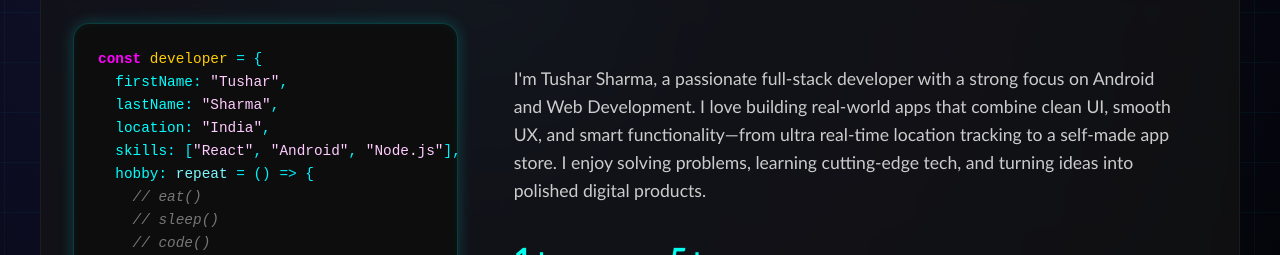
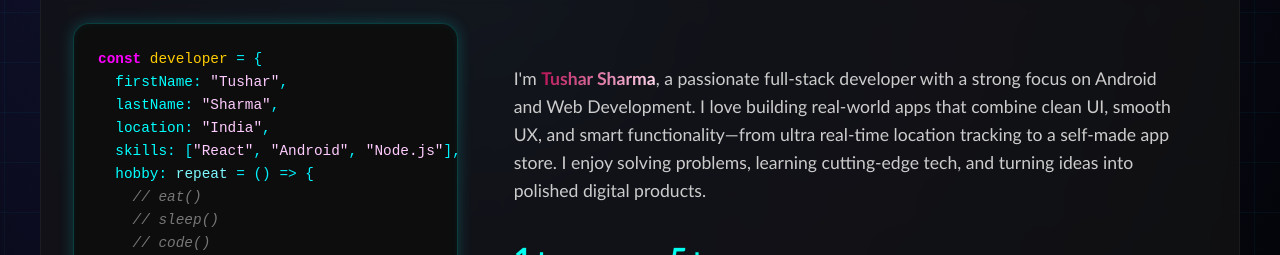
Before and after one commit to TUsharSHarmma/tusharshukla, a React (Vite) app in the folder frontend/: page / in a window 1280 px wide. Shown: the part 541-796 px from the top of the page. Built offline with nearby package versions, Linux system fonts and the light colour scheme.

Commit message:
Initial commit

```diff
--- a/frontend/src/components/DeveloperCard.css
+++ b/frontend/src/components/DeveloperCard.css
@@ -109,6 +109,12 @@
   justify-content: space-between;
   gap: 1rem;
 }
+.highlight-name {
+  background: linear-gradient(to right, #b81458, #ffd6ec); /* Pink sky feel */
+  -webkit-background-clip: text;
+  -webkit-text-fill-color: transparent;
+  font-weight: bold;
+}
 
 .card-right .bio {
   font-size: 1.1rem;
--- a/frontend/src/components/DeveloperCard.jsx
+++ b/frontend/src/components/DeveloperCard.jsx
@@ -38,7 +38,7 @@ const DeveloperCard = () => {
 
       <div className="card-right">
         <p className="bio">
-          I'm Tushar Sharma, a passionate full-stack developer with a strong focus on Android and Web Development. I love building real-world apps that combine clean UI, smooth UX, and smart functionality—from ultra real-time location tracking to a self-made app store. I enjoy solving problems, learning cutting-edge tech, and turning ideas into polished digital products.
+          I'm <span className="highlight-name">Tushar Sharma</span>, a passionate full-stack developer with a strong focus on Android and Web Development. I love building real-world apps that combine clean UI, smooth UX, and smart functionality—from ultra real-time location tracking to a self-made app store. I enjoy solving problems, learning cutting-edge tech, and turning ideas into polished digital products.
         </p>
         <div className="stats">
           <div>
```
